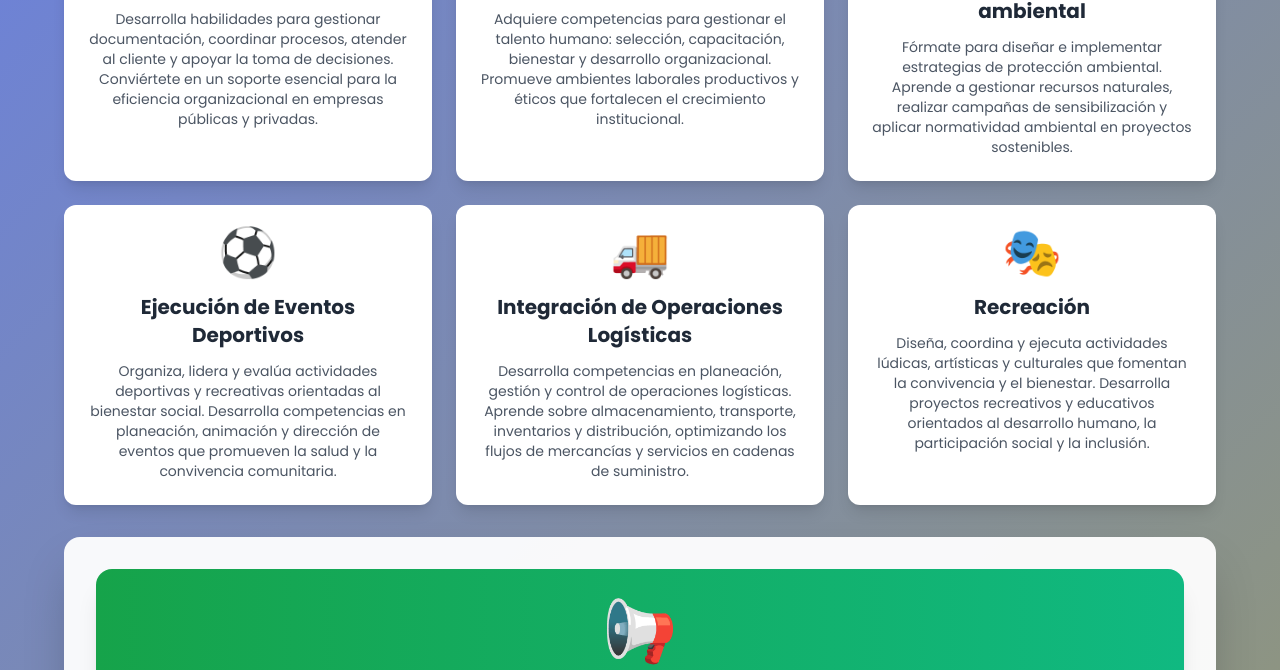
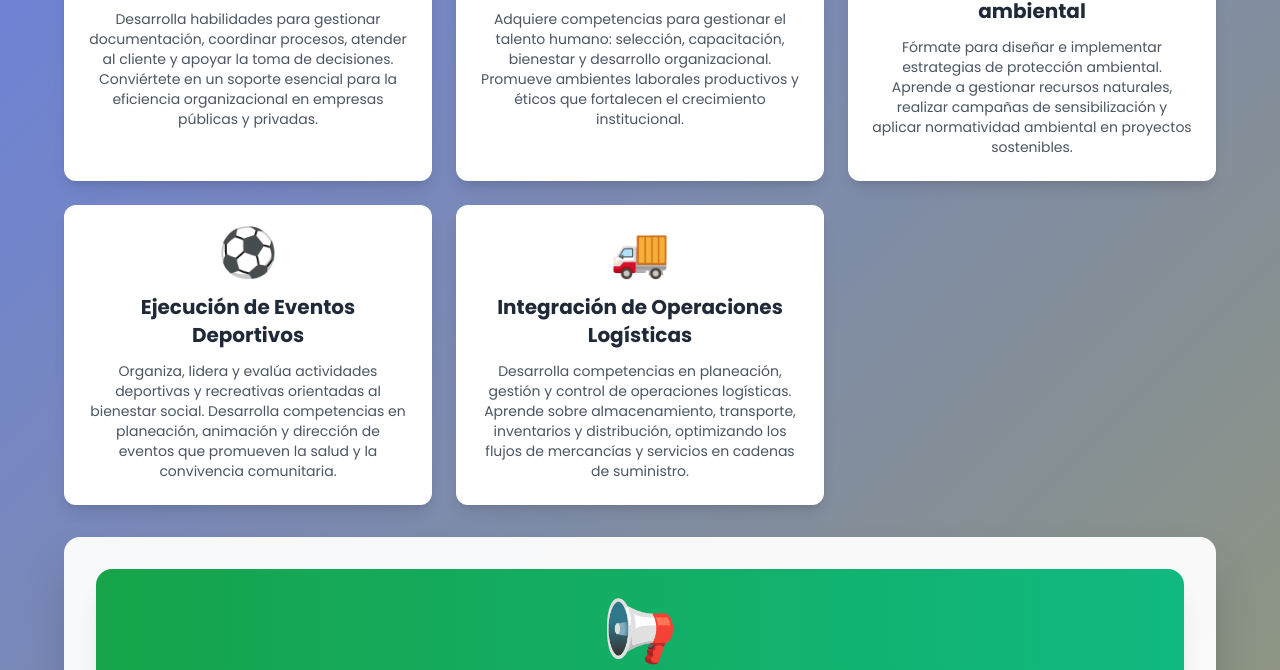
Before and after one commit to articidesoacha/PazyEsperanza, a plain HTML site: page index.html in a window 1280 px wide. Shown: the part 508-1178 px from the top of the page. Drawn offline with nearby package versions, Linux system fonts and the light colour scheme.

Commit message:
Remove 'Recreación' section from index.html
Removed the 'Recreación' section from the index.html file.

```diff
--- a/index.html
+++ b/index.html
@@ -72,11 +72,6 @@
         <div class="text-5xl mb-4 text-center">🚚</div>
         <h4 class="text-xl font-bold text-gray-800 mb-3 text-center">Integración de Operaciones Logísticas</h4>
         <p class="text-gray-600 text-center text-sm">Desarrolla competencias en planeación, gestión y control de operaciones logísticas. Aprende sobre almacenamiento, transporte, inventarios y distribución, optimizando los flujos de mercancías y servicios en cadenas de suministro.</p>
-      </a>
-<a href="https://drive.google.com/file/d/1SyMqTeEA83eeQ_V5L7qQcaVFjud7bBis/view?usp=drive_link" class="bg-white rounded-xl p-6 shadow-lg card-hover slide-in block">
-        <div class="text-5xl mb-4 text-center">🎭</div>
-        <h4 class="text-xl font-bold text-gray-800 mb-3 text-center">Recreación</h4>
-        <p class="text-gray-600 text-center text-sm">Diseña, coordina y ejecuta actividades lúdicas, artísticas y culturales que fomentan la convivencia y el bienestar. Desarrolla proyectos recreativos y educativos orientados al desarrollo humano, la participación social y la inclusión.</p>
       </a>
 
       <!-- fin pegado -->
```
